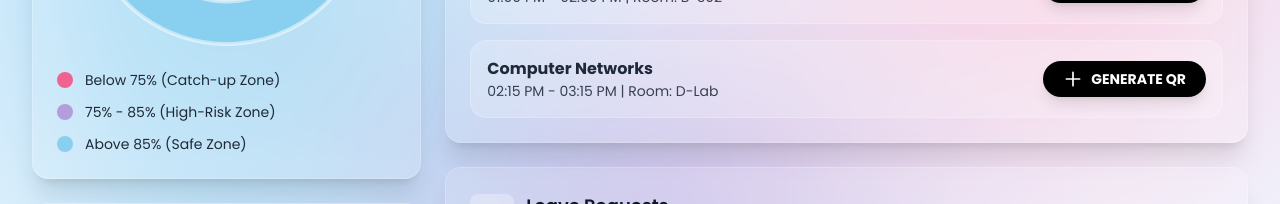
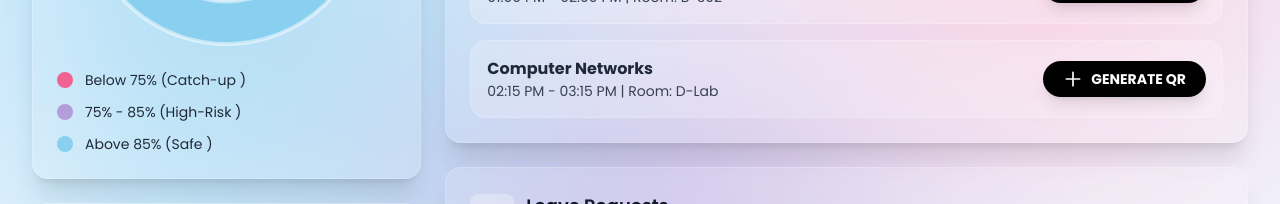
Before and after one commit to HitarthSingh/UPASTITH_SIH, a plain HTML site: page SIHupastith/teacherdasboardsemifinal.html in a window 1280 px wide. Shown: the part 429-633 px from the top of the page. Drawn offline with nearby package versions, Linux system fonts and the light colour scheme.

Commit message:
Update teacherdasboardfinal.html

```diff
--- a/SIHupastith/teacherdasboardsemifinal.html
+++ b/SIHupastith/teacherdasboardsemifinal.html
@@ -121,9 +121,9 @@
                             <!-- The Chart.js canvas is rendered here. -->
                             <div class="relative h-64 md:h-72"><canvas id="attendanceChart"></canvas></div>
                             <div class="mt-6 space-y-3 text-sm font-medium text-gray-800">
-                                <div class="flex items-center"><div class="w-4 h-4 rounded-full mr-3" style="background-color: #f06292;"></div><span>Below 75% (Catch-up Zone)</span></div>
-                                <div class="flex items-center"><div class="w-4 h-4 rounded-full mr-3" style="background-color: #b39ddb;"></div><span>75% - 85% (High-Risk Zone)</span></div>
-                                <div class="flex items-center"><div class="w-4 h-4 rounded-full mr-3" style="background-color: #89cff0;"></div><span>Above 85% (Safe Zone)</span></div>
+                                <div class="flex items-center"><div class="w-4 h-4 rounded-full mr-3" style="background-color: #f06292;"></div><span>Below 75% (Catch-up )</span></div>
+                                <div class="flex items-center"><div class="w-4 h-4 rounded-full mr-3" style="background-color: #b39ddb;"></div><span>75% - 85% (High-Risk )</span></div>
+                                <div class="flex items-center"><div class="w-4 h-4 rounded-full mr-3" style="background-color: #89cff0;"></div><span>Above 85% (Safe )</span></div>
                            </div>
                         </div>
 
```
